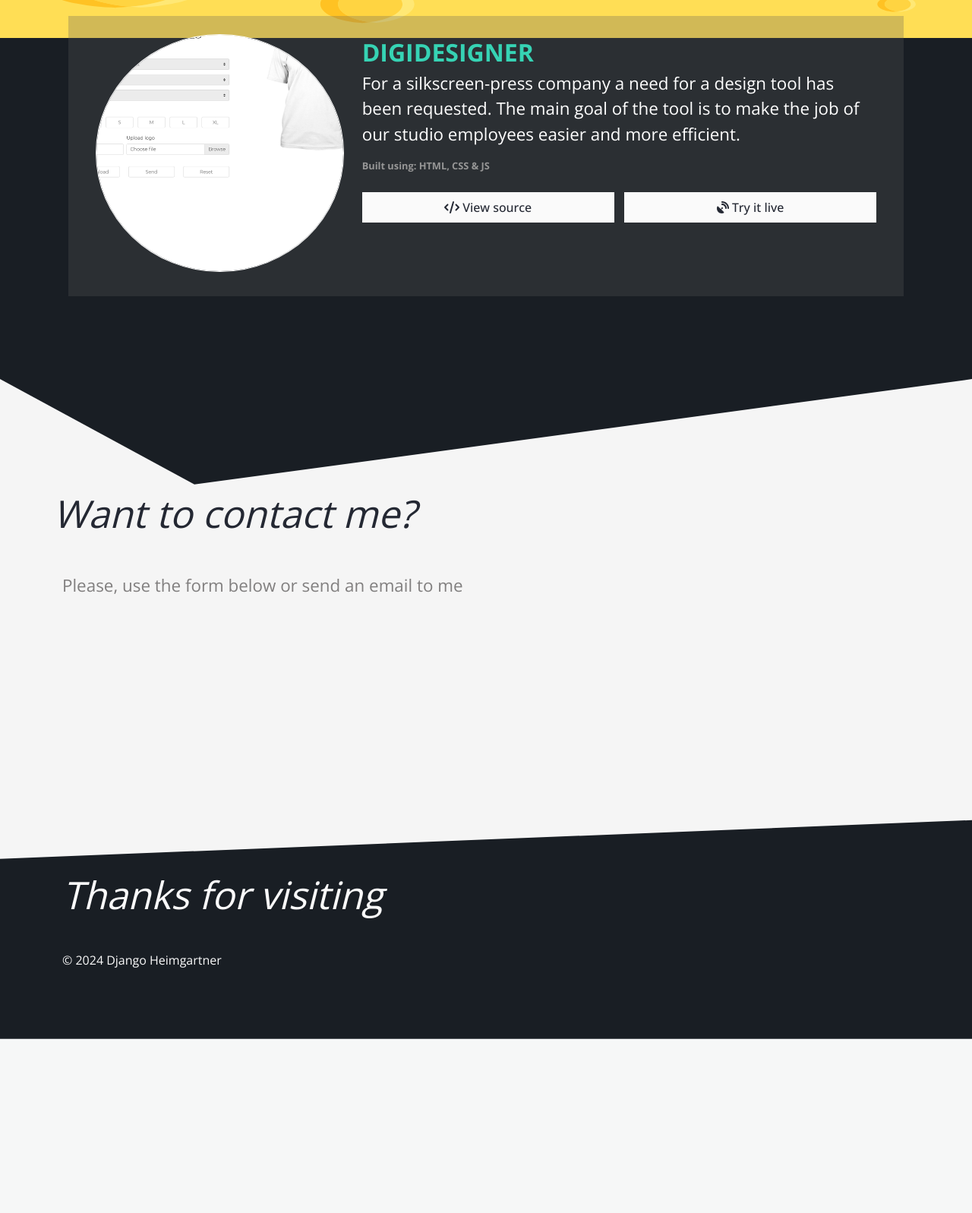
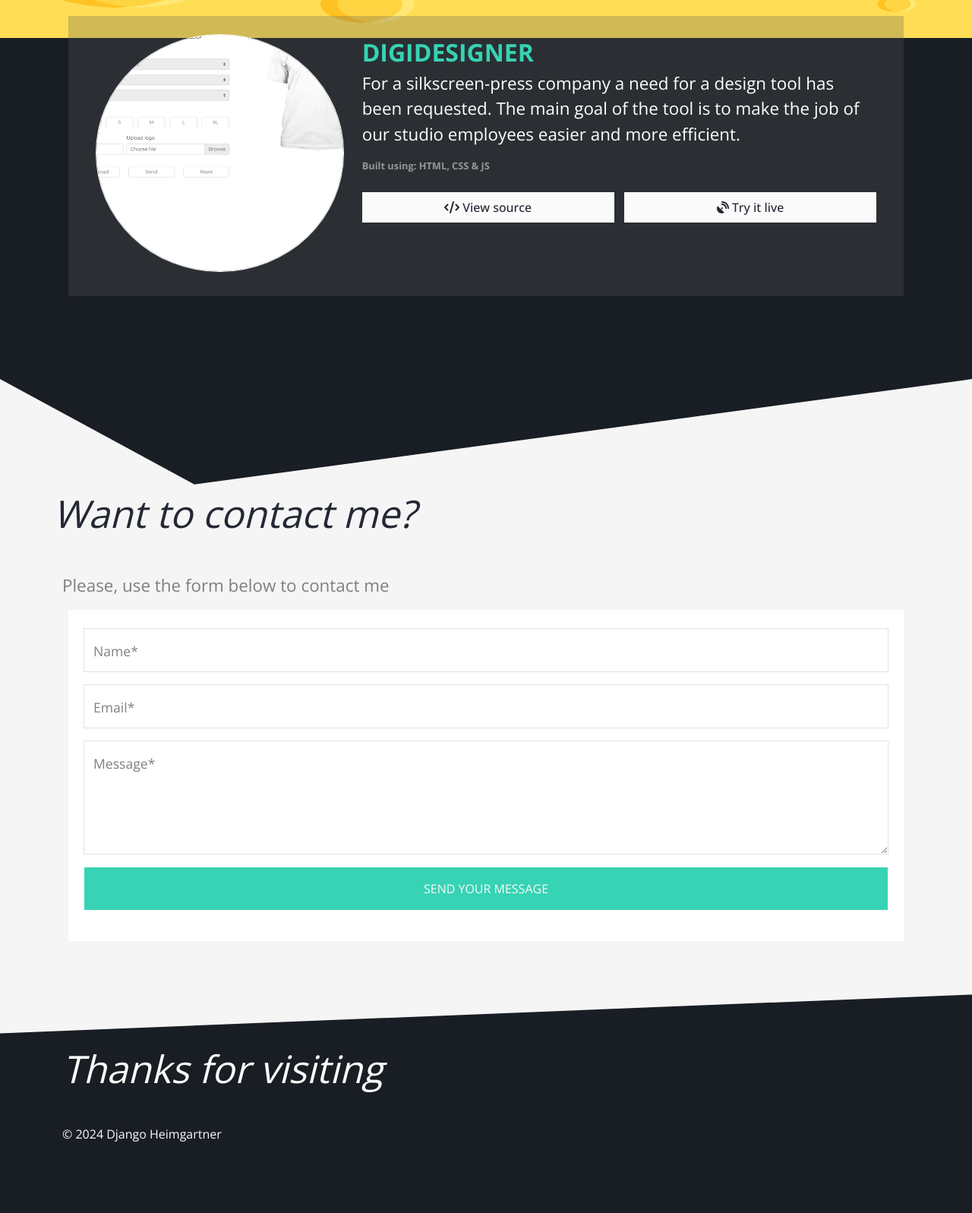
Before and after one commit to D1ang/Portfolio, a Django app: template home/templates/home/index.html in a window 1280 px wide. Shown: the part 2413-4010 px from the top of the page at 76% size. Before the commit the page ends 3781 px from the top, so only its background shows below. Run offline with Django 4.2, Linux system fonts and the light colour scheme; the template is opened without the code that fills it: values that come from a table or form of the project are taken from there, others are empty; data comes from the database, SQL or seed files in the repository; parts of the project's set-up code (start-up, migrations or seed data) failed here and were passed over; some libraries are stand-ins or nearby versions.

Commit message:
Install crispy_bootstrap5 + update form style

```diff
--- a/home/forms.py
+++ b/home/forms.py
@@ -1,28 +1,47 @@
 from django import forms
-from django_recaptcha.fields import ReCaptchaField
-from django_recaptcha.widgets import ReCaptchaV3
+from crispy_forms.helper import FormHelper
+from crispy_forms.layout import Layout
+from crispy_forms.layout import Submit
+from crispy_bootstrap5.bootstrap5 import FloatingField
+
+# from django_recaptcha.fields import ReCaptchaField
+# from django_recaptcha.widgets import ReCaptchaV3
 
 
 class ContactForm(forms.Form):
-    contact_name = forms.CharField(
-        label=(''),
-        required=True,
-        max_length=50,
-        widget=forms.TextInput(attrs={'placeholder': 'Name'})
+    name = forms.CharField(label='Name', max_length=50, required=True)
+    email = forms.EmailField(label='Email', max_length=50, required=True)
+    message = forms.CharField(
+        max_length=500, required=True,
+        widget=forms.Textarea(attrs={'placeholder': 'Message'})
     )
-    contact_email = forms.EmailField(
-        label=(''),
-        required=True,
-        max_length=150,
-        widget=forms.TextInput(attrs={'placeholder': 'Email'})
-    )
-    message = forms.CharField(
-        label=(''),
-        required=True,
-        max_length=500,
-        widget=forms.Textarea(attrs={'rows': 4, 'placeholder': 'Message'})
-    )
-    captcha = ReCaptchaField(
-        widget=ReCaptchaV3(attrs={'required_score': 0.75}),
-        label=('')
-    )
+
+    def __init__(self, *args, **kwargs):
+        super().__init__(*args, **kwargs)
+        self.helper = FormHelper()
+        self.helper.form_id = 'contact-form'
+
+        # Bootstrap floating labels & extra styles
+        self.helper.layout = Layout(
+            FloatingField(
+                'name', css_class='form-control rounded-0', wrapper_class='form-floating'
+            ),
+            FloatingField(
+                'email', css_class='form-control rounded-0', wrapper_class='form-floating',
+            ),
+            FloatingField(
+                'message', css_class='form-control rounded-0', wrapper_class='form-floating', style='height: 150px'
+            ),
+        )
+
+        # Submit button to post
+        self.helper.form_method = 'post'
+        self.helper.form_action = 'submit_form'
+        self.helper.add_input(Submit('submit', 'Send your message', css_class='btn btn-send btn-lg rounded-0'))
+
+
+
+    # captcha = ReCaptchaField(
+    #     widget=ReCaptchaV3(attrs={'required_score': 0.75}),
+    #     label=('')
+    # )
--- a/home/static/home/css/pages.css
+++ b/home/static/home/css/pages.css
@@ -156,7 +156,7 @@ img {
     padding-bottom: 10%;
     position: relative;
     z-index: 1;
-    background: rgb(245, 245, 245);
+    background: hsl(0, 0%, 96%);
 }
 
 #contact h1 {
@@ -165,49 +165,25 @@ img {
 
 #contact p {
     font-size: 1.4rem;
-    color: rgb(129, 127, 127);
+    color: hsl(0, 1%, 50%);
 }
 
-input,
-textarea {
-    border: none;
-    padding: 1rem;
-    width: 100%;
-    height: 40%;
-    transition: 200ms;
+#contact .project-card {
+    font-size: 1.1rem;
+    color: hsl(0, 1%, 50%);
+    background-color: hsl(0, 0%, 100%);
 }
 
-input[type="text"],
-input[type="email"],
-input[type="text"]:not(output):not(:focus),
-input[type="email"]:not(output):not(:focus),
-textarea {
-    border-bottom: 1px solid #070606;
-    background: transparent;
-    color: #130808;
-    font-size: 1.8rem;
-    box-shadow: none;
-    outline: none;
-}
-
-::-webkit-input-placeholder {
-    color: #333;
-}
-
-::-moz-placeholder {
-    color: #333;
-}
-
-:-ms-input-placeholder {
-    color: #333;
-}
-
-::-ms-input-placeholder {
-    color: #333;
-}
-
-::placeholder {
-    color: #333;
+#contact .btn-send {
+    width: 100%;
+    padding: 1rem;
+    background: hsl(168, 64%, 52%);
+    border: 1px solid hsl(0, 0%, 98%);
+    color: hsl(0, 0%, 98%);
+    text-align: center;
+    text-transform: uppercase;
+    font-size: 1rem;
+    text-decoration: none;
 }
 
 /* -------------------------- Footer section --------------------------- */
--- a/home/templates/home/index.html
+++ b/home/templates/home/index.html
@@ -1,5 +1,6 @@
 {% extends 'theme/base.html' %}
-{% load static crispy_forms_tags %}
+{% load static %}
+{% load crispy_forms_tags %}
 
 {% block css %}
     <link type="text/css" rel="stylesheet" href="{% static 'home/css/home.css' %}">
@@ -98,7 +99,7 @@
         </div>
     </section>
 
-    <!--Contact-->
+    {# Contact #}
     <section id="contact">
         <div class="container">
 
@@ -108,24 +109,21 @@
 
             <div class="row">
                 <div class="col">
-                    <p class="text-left">Please, use the form below or send an email to me</p>
+                    {# contact form introduction #}
+                    <p class="text-left">Please, use the form below to contact me</p>
                 </div>
             </div>
 
-            <div class="row">
+            <div class="row project-card mx-2 px-2 py-4">
                 <div class="col">
-                    <!-- <form method="post" class="uniForm">
-                        {% csrf_token %}
-                        {{ form|crispy }}
-                        <input class="button" id="submit" type="submit" value="Submit">
-                    </form> -->
+                    <form method="post">
+                        {% crispy contact_form contact_form.helper %}
+                    </form>
                 </div>
             </div>
 
         </div>
     </section>
-    <!--Contact end-->
-
 {% endblock %}
 
 {% block js %}
--- a/requirements.txt
+++ b/requirements.txt
@@ -5,7 +5,7 @@ django-environ==0.11.*
 django-storages[s3]==1.14.*
 
 django-crispy-forms==2.3
-crispy_bootstrap4==2024.*
+crispy_bootstrap5==2024.*
 django-recaptcha==4.0.*
 
 # WSGI HTTP Server
```
Also changed, not shown: home/views.py (+4 -5 lines), main/settings.py (+6 -2 lines).
